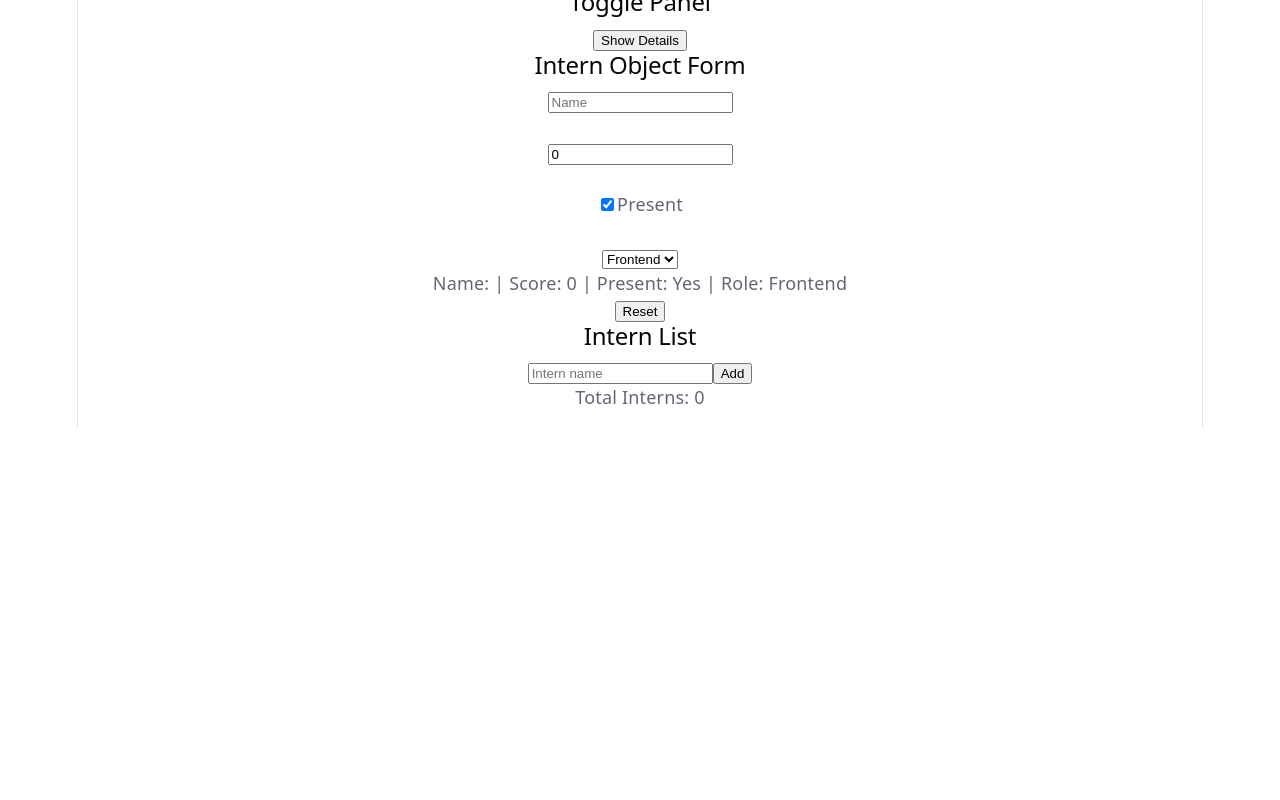
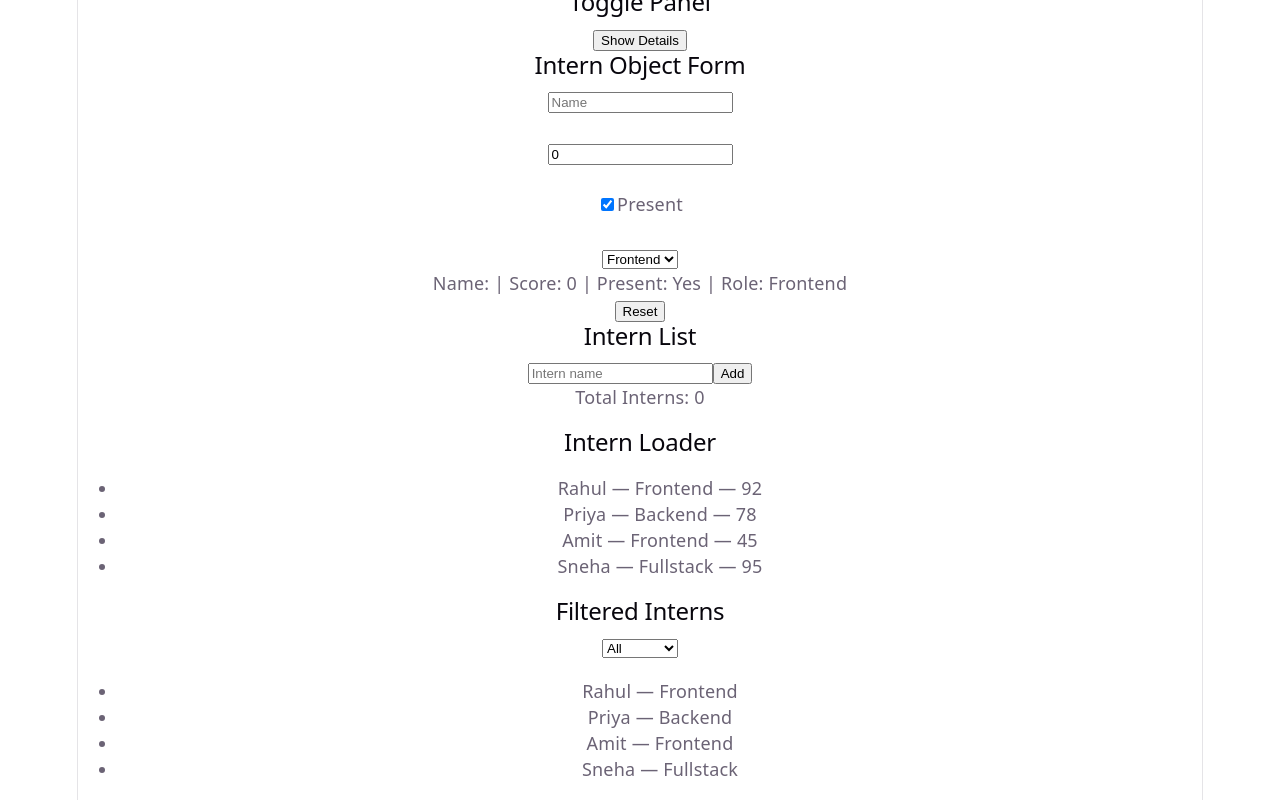
Before and after one commit to Josemafita-L/js-training, a React (Vite) app in the folder react/react/session3/: page / in a window 1280 px wide. Shown: the part 616-1416 px from the top of the page. Before the commit the page ends 1044 px from the top, so only its background shows below. Built offline with nearby package versions, Linux system fonts and the light colour scheme.

Commit message:
react/session3: useEffect example

```diff
--- a/react/react/session3/src/App.tsx
+++ b/react/react/session3/src/App.tsx
@@ -5,6 +5,8 @@ import InternForm from "./InternForm"
 import TogglePanel from "./TogglePanel"
 import InternObjectForm from "./InternObjectForm"
 import InternList from "./InternList"
+import InternLoader from "./InternLoader"
+import FilteredInterns from "./FilteredInterns"
 function App() {
   return (
     <>
@@ -22,6 +24,8 @@ function App() {
       <TogglePanel />
       <InternObjectForm />
       <InternList />
+      <InternLoader />
+      <FilteredInterns />
     </>
   )
 }
--- /dev/null
+++ b/react/react/session3/src/FilteredInterns.tsx
@@ -0,0 +1,82 @@
+import { useState, useEffect } from 'react'
+
+interface Intern {
+  id: number
+  name: string
+  score: number
+  role: string
+}
+
+const allInterns: Intern[] = [
+  { id: 1, name: 'Rahul', score: 92, role: 'Frontend' },
+  { id: 2, name: 'Priya', score: 78, role: 'Backend' },
+  { id: 3, name: 'Amit', score: 45, role: 'Frontend' },
+  { id: 4, name: 'Sneha', score: 95, role: 'Fullstack' },
+]
+
+function FilteredInterns() {
+  const [role, setRole] = useState<string>('all')
+  const [filtered, setFiltered] = useState<Intern[]>(allInterns)
+  const [isLoading, setIsLoading] = useState<boolean>(false)
+
+  useEffect(() => {
+    setIsLoading(true)
+
+    const timer = setTimeout(() => {
+      const result =
+        role === 'all'
+          ? allInterns
+          : allInterns.filter(i => i.role === role)
+
+      setFiltered(result)
+      setIsLoading(false)
+    }, 500)
+
+    return () => clearTimeout(timer)
+  }, [role])
+
+  return (
+    <div>
+      <h2>Filtered Interns</h2>
+
+      <select
+        value={role}
+        onChange={e => setRole(e.target.value)}
+      >
+        <option value="all">All</option>
+        <option value="Frontend">Frontend</option>
+        <option value="Backend">Backend</option>
+        <option value="Fullstack">Fullstack</option>
+      </select>
+
+      {isLoading ? (
+        <p>Updating...</p>
+      ) : (
+        <ul>
+          {filtered.map(i => (
+            <li key={i.id}>
+              {i.name} — {i.role}
+            </li>
+          ))}
+        </ul>
+      )}
+
+      {/* Explore:
+          1. Remove [role] completely:
+             useEffect runs after every render. Since it updates state,
+             it can repeatedly re-render and may cause an infinite loop.
+
+          2. Change [role] to []:
+             useEffect runs only once when the component mounts.
+             Changing the dropdown updates the role state,
+             but the effect does not run again, so the list never changes.
+
+          3. Using [role]:
+             useEffect runs on mount and whenever the role changes,
+             which is the correct behavior for filtering interns.
+      */}
+    </div>
+  )
+}
+
+export default FilteredInterns
--- /dev/null
+++ b/react/react/session3/src/InternLoader.tsx
@@ -0,0 +1,56 @@
+import { useState, useEffect } from 'react'
+
+interface Intern {
+  id: number
+  name: string
+  score: number
+  role: string
+}
+
+function InternLoader() {
+  const [interns, setInterns] = useState<Intern[]>([])
+  const [isLoading, setIsLoading] = useState<boolean>(true)
+
+  // useEffect runs after the component renders.
+  // The empty dependency array [] means it runs only once,
+  // when the component is first mounted.
+  // Data fetching belongs here because fetching data is a side effect.
+  // If we fetched data directly inside the component body,
+  // it would run on every render and could cause an infinite loop.
+
+  useEffect(() => {
+    //setIsLoading(true)
+
+    // Simulate API delay
+    setTimeout(() => {
+      setInterns([
+        { id: 1, name: 'Rahul', score: 92, role: 'Frontend' },
+        { id: 2, name: 'Priya', score: 78, role: 'Backend' },
+        { id: 3, name: 'Amit', score: 45, role: 'Frontend' },
+        { id: 4, name: 'Sneha', score: 95, role: 'Fullstack' },
+      ])
+
+      setIsLoading(false)
+    }, 1500)
+  }, [])
+
+  if (isLoading) {
+    return <p>Loading interns...</p>
+  }
+
+  return (
+    <div>
+      <h2>Intern Loader</h2>
+
+      <ul>
+        {interns.map(i => (
+          <li key={i.id}>
+            {i.name} — {i.role} — {i.score}
+          </li>
+        ))}
+      </ul>
+    </div>
+  )
+}
+
+export default InternLoader
```
